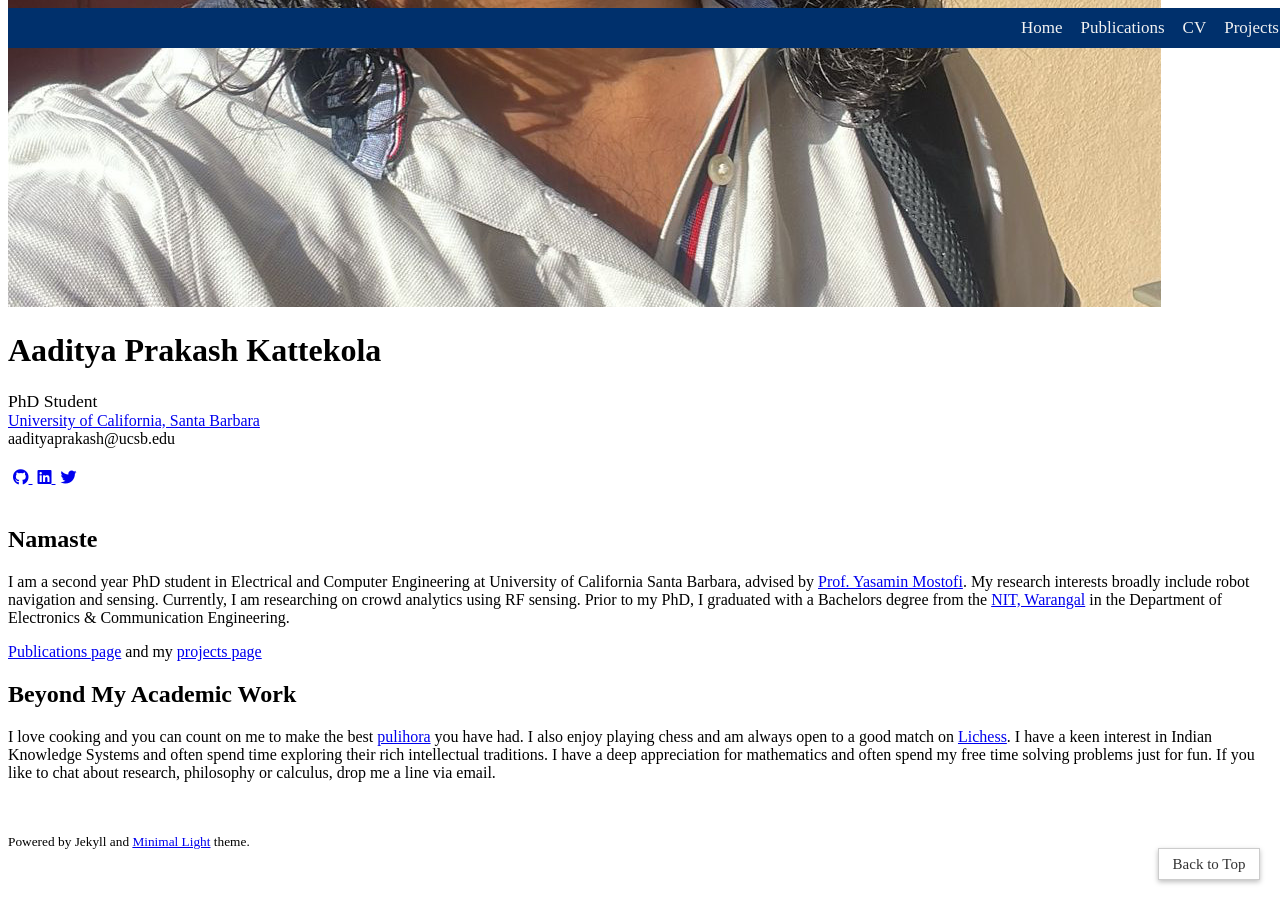
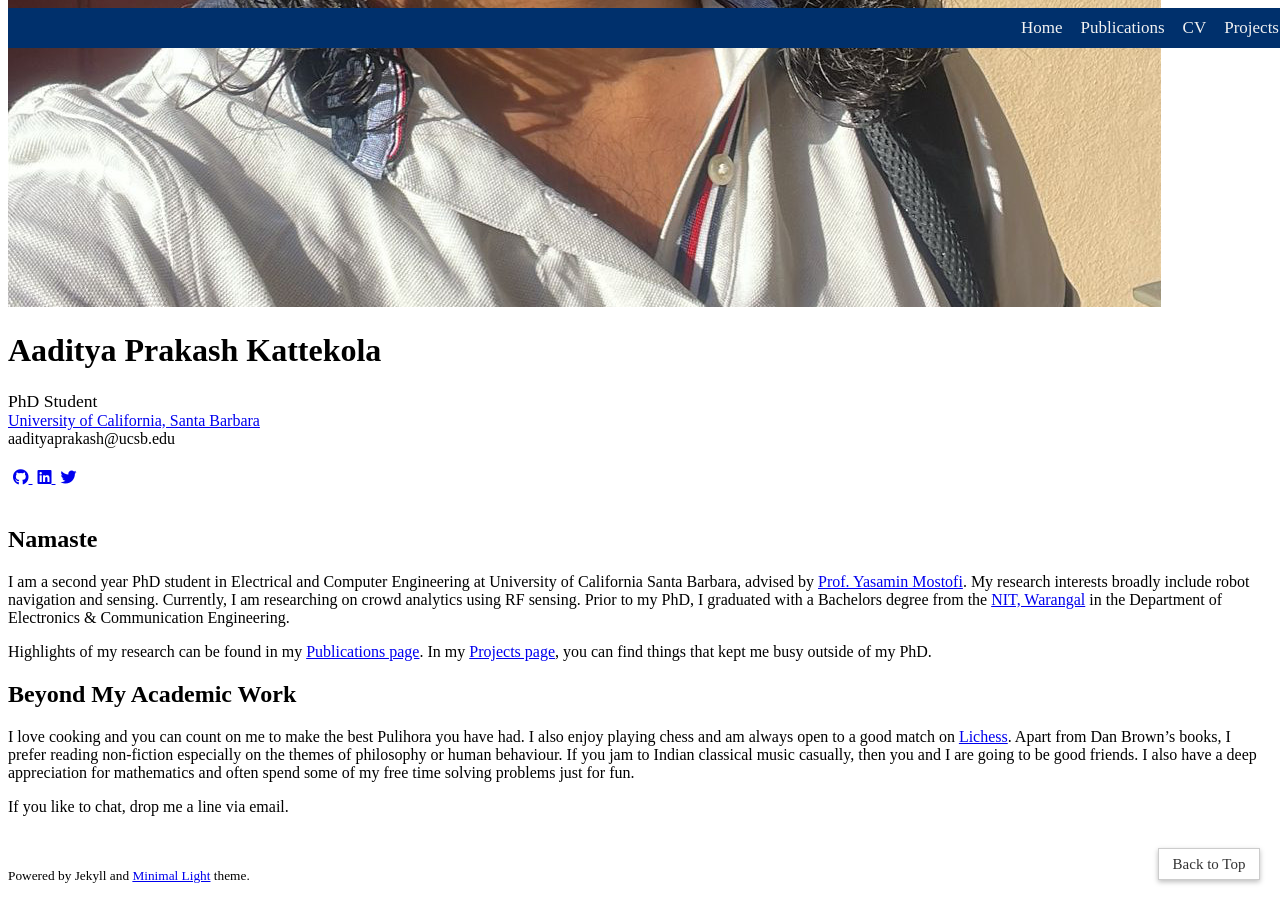
Before and after one commit to Kapi2910/kapi2910.github.io, a Jekyll site: the page built from index.md, in a window 1280 px wide and 900 px high, scrolled down 854 px. Built offline with Jekyll 4.4.1, drawn with Linux system fonts in a browser that asks for light colours; nearby versions of some CDN libraries; some web fonts are replaced; a style sheet for code colours, icons or effects is not loaded.

Commit message:
Content Update 2

```diff
--- a/index.md
+++ b/index.md
@@ -9,10 +9,12 @@ permalink: /
 
 I am a second year PhD student in Electrical and Computer Engineering at University of California Santa Barbara, advised by [Prof. Yasamin Mostofi](https://web.ece.ucsb.edu/~ymostofi/). My research interests broadly include robot navigation and sensing. Currently, I am researching on crowd analytics using RF sensing. Prior to my PhD, I graduated with a Bachelors degree from the [NIT, Warangal](https://www.nitw.ac.in) in the Department of Electronics & Communication Engineering.
 
-[Publications page](./publications/) and my [projects page](./projects/)
+Highlights of my research can be found in my [Publications page](./publications/). In my [Projects page](./projects/), you can find things that kept me busy outside of my PhD.
 
 ## Beyond My Academic Work
-I love cooking and you can count on me to make the best [pulihora](https://en.wikipedia.org/wiki/Pulihora) you have had. I also enjoy playing chess and am always open to a good match on [Lichess](https://lichess.org/@/AadityaP). I have a keen interest in Indian Knowledge Systems and often spend time exploring their rich intellectual traditions. I have a deep appreciation for mathematics and often spend my free time solving problems just for fun. If you like to chat about research, philosophy or calculus, drop me a line via email.
+I love cooking and you can count on me to make the best Pulihora you have had. I also enjoy playing chess and am always open to a good match on [Lichess](https://lichess.org/@/AadityaP). Apart from Dan Brown's books, I prefer reading non-fiction especially on the themes of philosophy or human behaviour. If you jam to Indian classical music casually, then you and I are going to be good friends. I also have a deep appreciation for mathematics and often spend some of my free time solving problems just for fun.
+
+If you like to chat, drop me a line via email.
 
 <!--
 You can use HTML elements in Markdown, such as the comment element, and they won't be affected by a markdown parser. However, if you create an HTML element in your markdown file, you cannot use markdown syntax within that element's contents.
```
